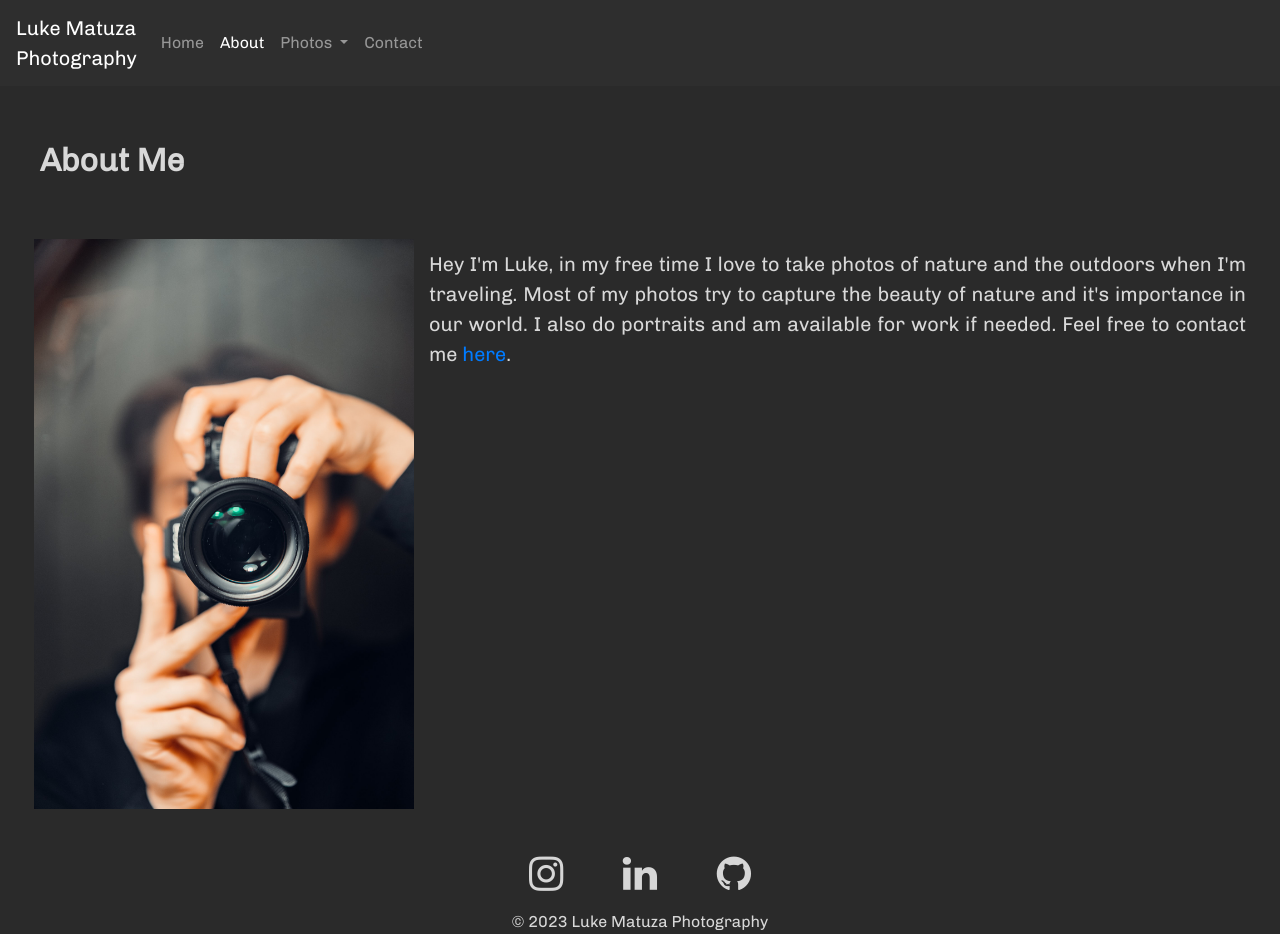
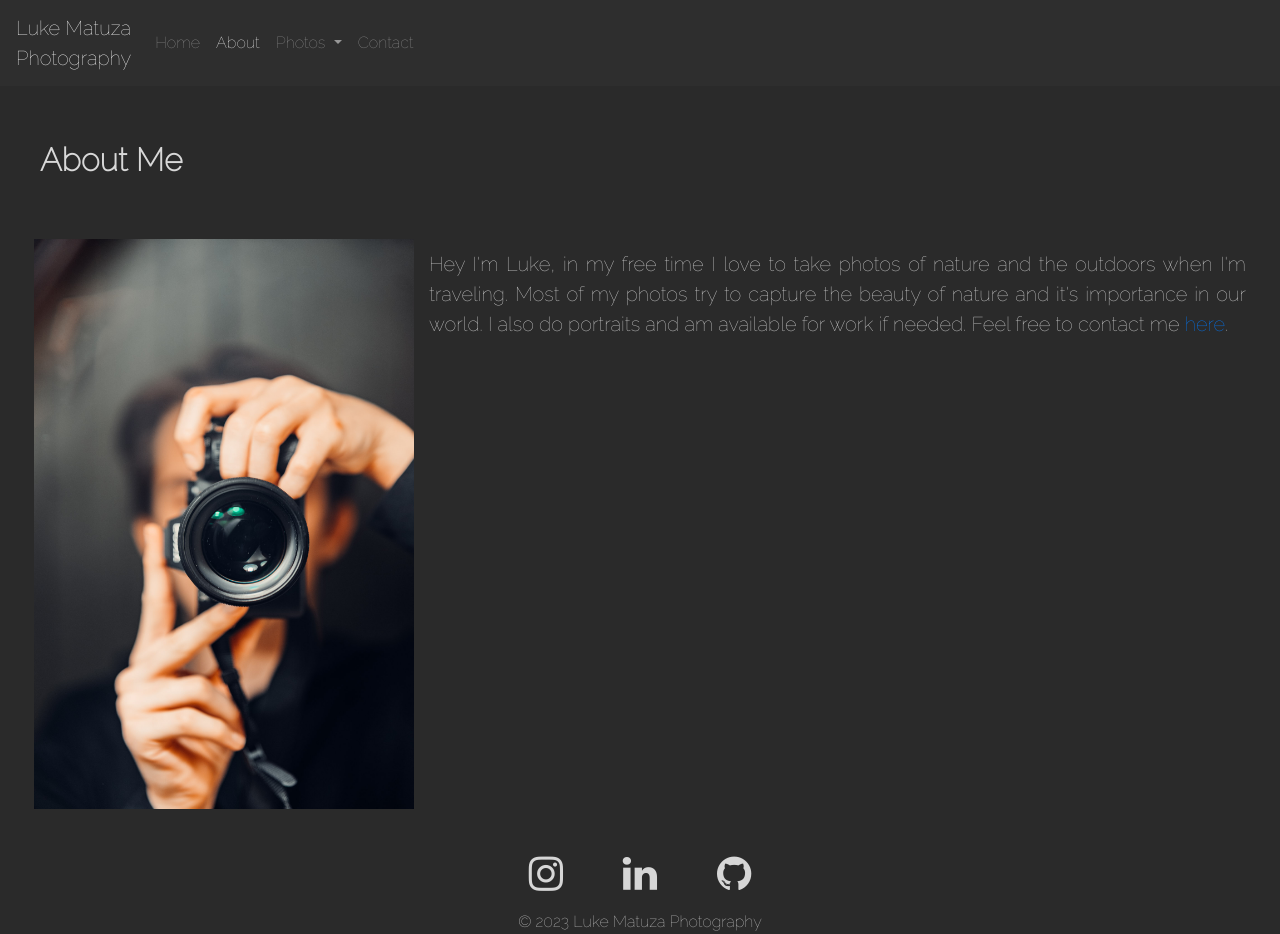
Before and after one commit to lukebluetiger/Photography-Website, a Flask app: page /about.html in a window 1280 px wide. Run offline with Flask 2, Linux system fonts and the light colour scheme; some libraries are stand-ins or nearby versions.

Commit message:
some small fixes

```diff
--- a/static/script.js
+++ b/static/script.js
@@ -1,7 +1,7 @@
 
 
 function openModal() {
-    if ($(window).width() > 1025) {
+    if ($(window).width() > 768) {
         document.getElementById('my-modal').style.display = "inline-flex"; //changes display property
 
         // hide scrollbnar when image viewer is opened
@@ -10,7 +10,7 @@ function openModal() {
 }
 
 function closeModal() {
-    if ($(window).width() > 1025) {
+    if ($(window).width() > 768) {
         document.getElementById('my-modal').style.display = "none"; //changes display property
 
         // hide scrollbnar when image viewer is opened
@@ -35,7 +35,7 @@ function currentSlide(n) {
 
 //Main function for image viewer
 function showSlides(n) {
-    if ($(window).width() > 1025) {
+    if ($(window).width() > 768) {
         var i;
 
         // get all elemnets with class .my-slides
--- a/static/style.css
+++ b/static/style.css
@@ -1,10 +1,10 @@
 @font-face {
-  font-family: 'Chivo';
-  src: url("Chivo.ttf")
+  font-family: 'Raleway-Thin';
+  src: url("Raleway-Thin.ttf")
 }
 
 * {
-  font-family: 'Chivo', sans-serif;
+  font-family: 'Raleway-Thin', sans-serif;
   line-height: 1.5;
   color: rgb(216, 216, 216);
 }
```
